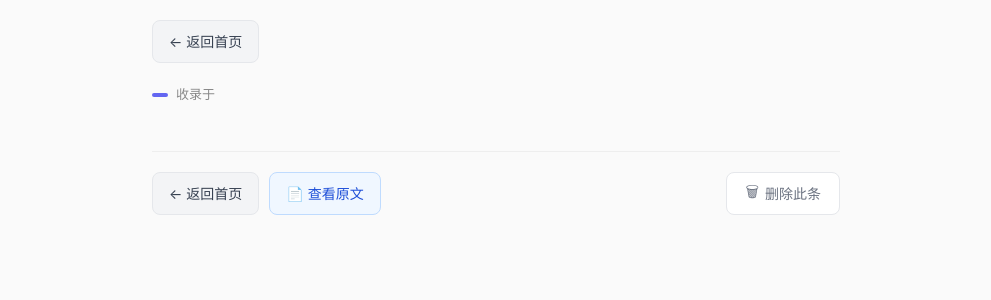
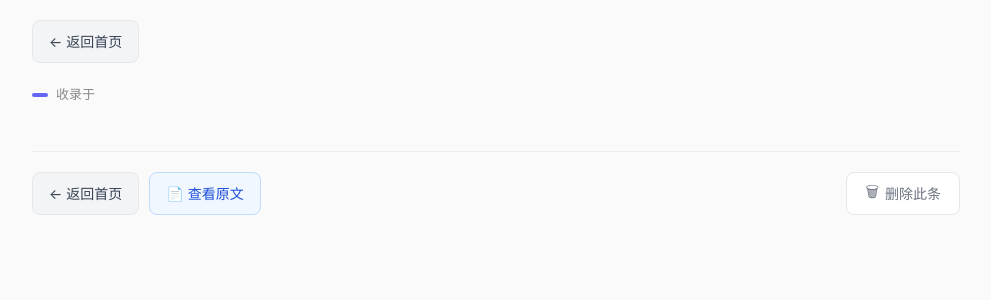
Before and after one commit to agifree939-spec/knowledge-base, a FastAPI app: template templates/detail.html in a window 1280 px wide. Shown: the top 300 px of the page, without its empty margins (144-1135 px from the left). Run offline with FastAPI, Linux system fonts and the light colour scheme; the template is opened without the code that fills it, so the values that code supplies are empty; parts of the project's set-up code (start-up, migrations or seed data) failed here and were passed over; some libraries are stand-ins or nearby versions.

Commit message:
fix: widen detail page from 720px to 960px for desktop

```diff
--- a/templates/detail.html
+++ b/templates/detail.html
@@ -11,7 +11,7 @@
             line-height: 1.8;
             color: #1a1a1a;
             background: #fafafa;
-            max-width: 720px;
+            max-width: 960px;
             margin: 0 auto;
             padding: 20px 16px;
         }
```
